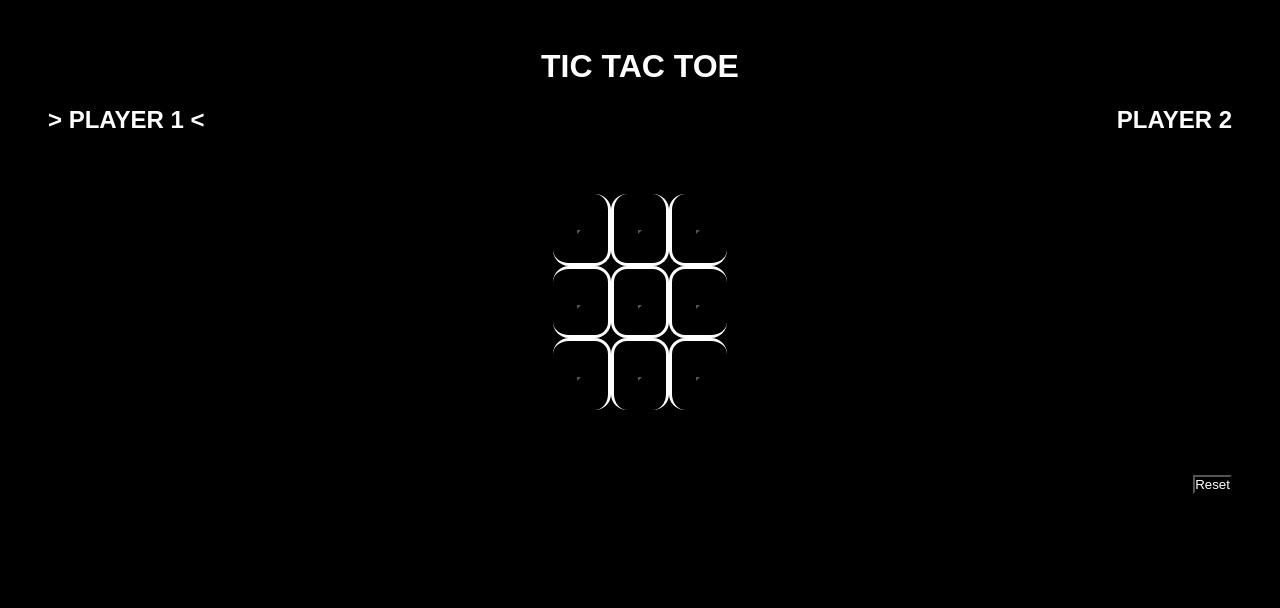
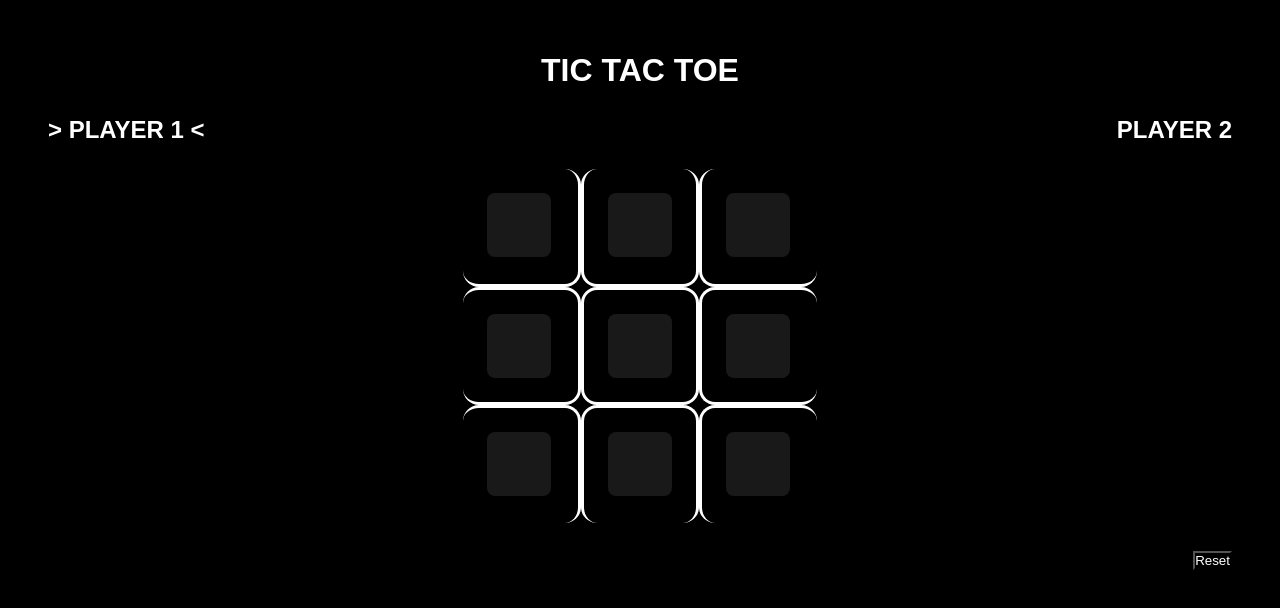
Before and after one commit to blackshadow223/odin-tic-tac-toe, a plain HTML site: page index.html in a window 1280 px wide. Drawn offline with Linux system fonts and the light colour scheme.

Commit message:
Redesign default game buttons to better match the design

```diff
--- a/css/style.css
+++ b/css/style.css
@@ -88,3 +88,20 @@ button {
 .game-button:nth-child(9) {
     border-right: none;
 }
+
+.game-button > * {
+    font-size: 24px;
+    background-color: rgb(25, 25, 25);
+    border-style: none;
+    border-radius: 8px;
+    padding: 18px 24px;
+    cursor: pointer;
+}
+
+.game-button > *:empty {
+    padding: 32px;
+}
+
+.game-button > *:active {
+    transform: translateY(4px);
+}
```
